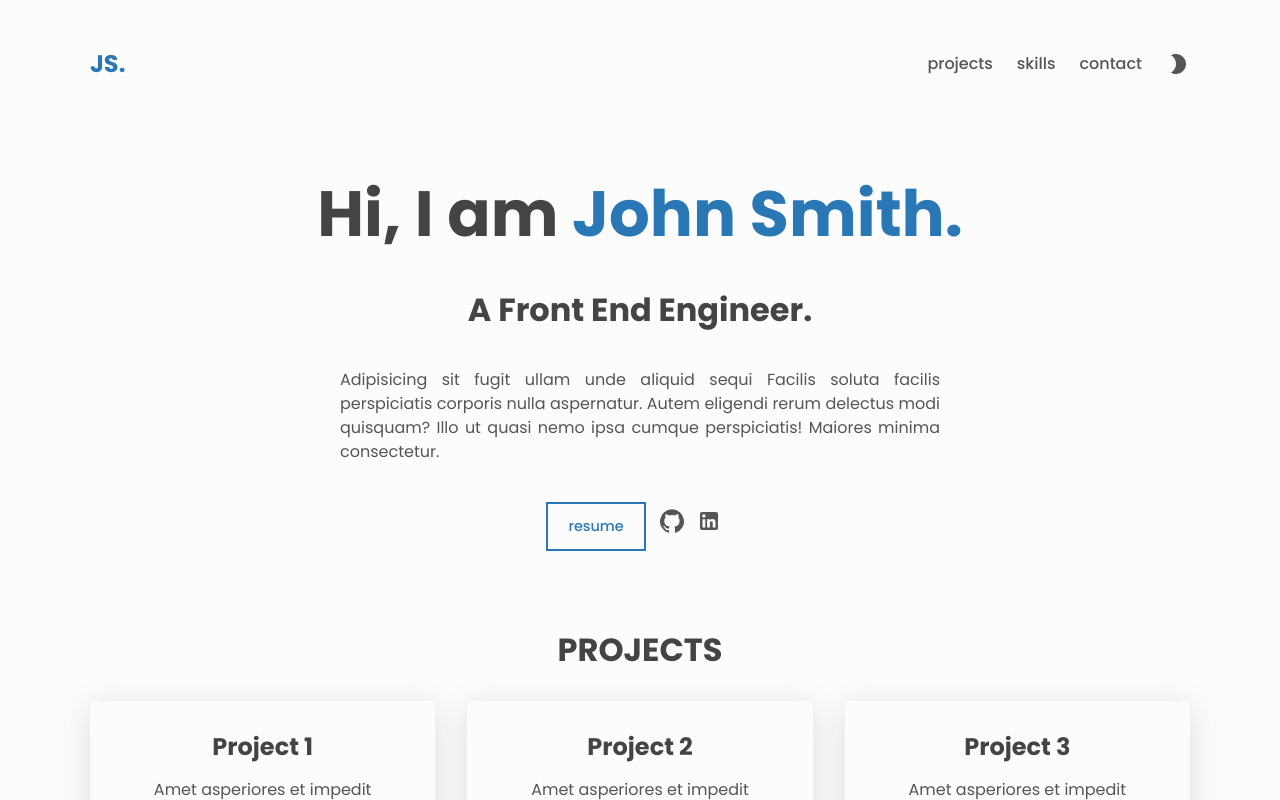
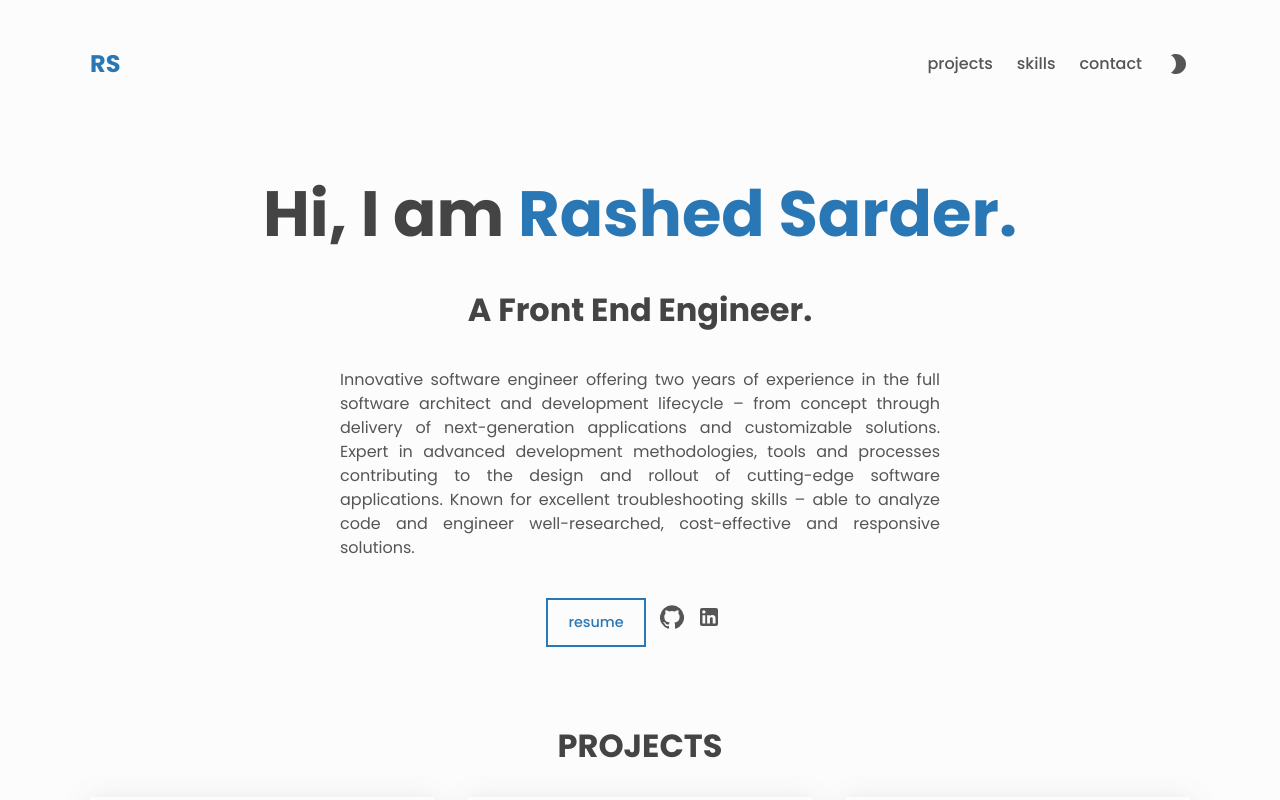
Before and after one commit to rashedsarder13/me, a React (Create React App) app: page / in a window 1280 px wide. Shown: the top 800 px of the page. Built offline with nearby package versions, Linux system fonts and the light colour scheme.

Commit message:
Update portfolio.js

```diff
--- a/src/portfolio.js
+++ b/src/portfolio.js
@@ -1,19 +1,22 @@
 const header = {
   // all the properties are optional - can be left empty or deleted
-  homepage: 'https://rajshekhar26.github.io/cleanfolio',
-  title: 'JS.',
+  // homepage: 'https://rajshekhar26.github.io/cleanfolio',
+  homepage: 'https://github.com/rashedsarder13',
+  title: 'RS',
 }
 
 const about = {
   // all the properties are optional - can be left empty or deleted
-  name: 'John Smith',
+  name: 'Rashed Sarder',
   role: 'Front End Engineer',
   description:
-    'Adipisicing sit fugit ullam unde aliquid sequi Facilis soluta facilis perspiciatis corporis nulla aspernatur. Autem eligendi rerum delectus modi quisquam? Illo ut quasi nemo ipsa cumque perspiciatis! Maiores minima consectetur.',
+    `Innovative software engineer offering two years of experience in the full software architect and development lifecycle – from concept through delivery of next-generation applications and customizable solutions.
+    Expert in advanced development methodologies, tools and processes contributing to the design and rollout of cutting-edge software applications.
+    Known for excellent troubleshooting skills – able to analyze code and engineer well-researched, cost-effective and responsive solutions.`,
   resume: 'https://example.com',
   social: {
-    linkedin: 'https://linkedin.com',
-    github: 'https://github.com',
+    linkedin: 'https://www.linkedin.com/in/rashed-sarder13/',
+    github: 'https://github.com/rashedsarder13',
   },
 }
 
@@ -65,7 +68,7 @@ const skills = [
 
 const contact = {
   // email is optional - if left empty Contact section won't show up
-  email: 'johnsmith@mail.com',
+  email: 'rashedsarder13@gmail.com',
 }
 
 export { header, about, projects, skills, contact }
```
